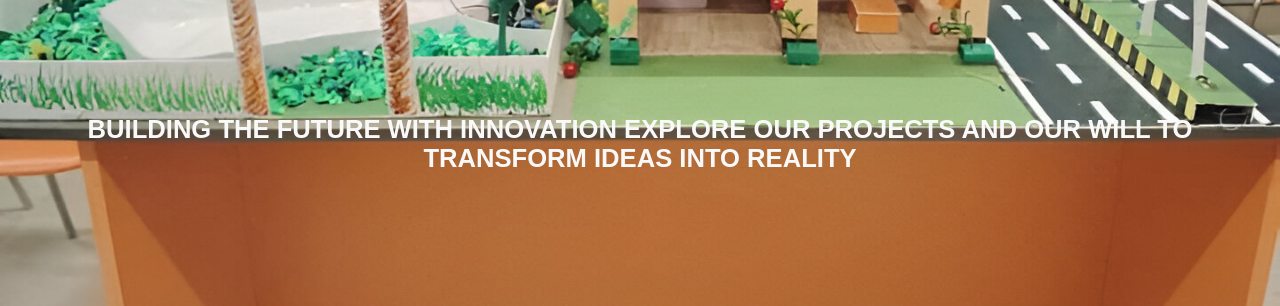
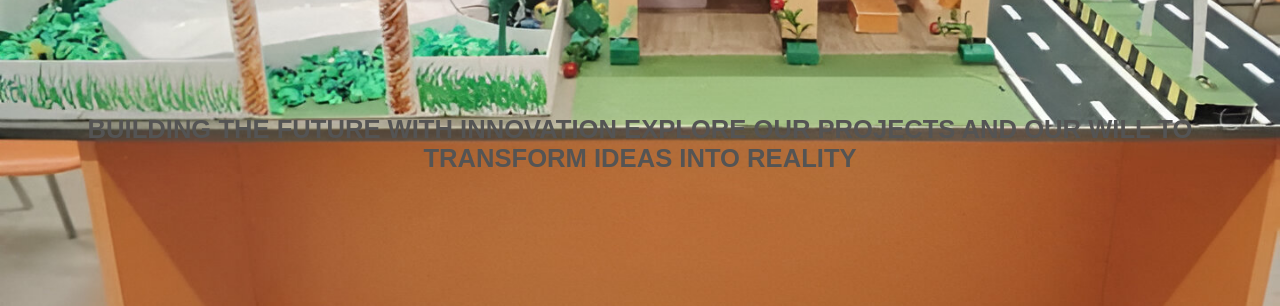
Before and after one commit to Shashank-Suyash/mobile-web-page-for-smart-city-, a plain HTML site: page index.html in a window 1280 px wide. Shown: the part 494-800 px from the top of the page. Drawn offline with Linux system fonts and the light colour scheme.

Commit message:
Add files via upload

```diff
--- a/styles.css
+++ b/styles.css
@@ -184,7 +184,7 @@ section {
 section h2 {
   margin-bottom: 15px;          /* Add some space below the heading */
   font-size: 1.6rem;            /* Larger font size for headings */
-  color: #f9f9f9;                  /* Heading color */
+  color: #545454;                  /* Heading color */
   text-transform: uppercase;    /* Make headings uppercase for emphasis */
 }
 
```
